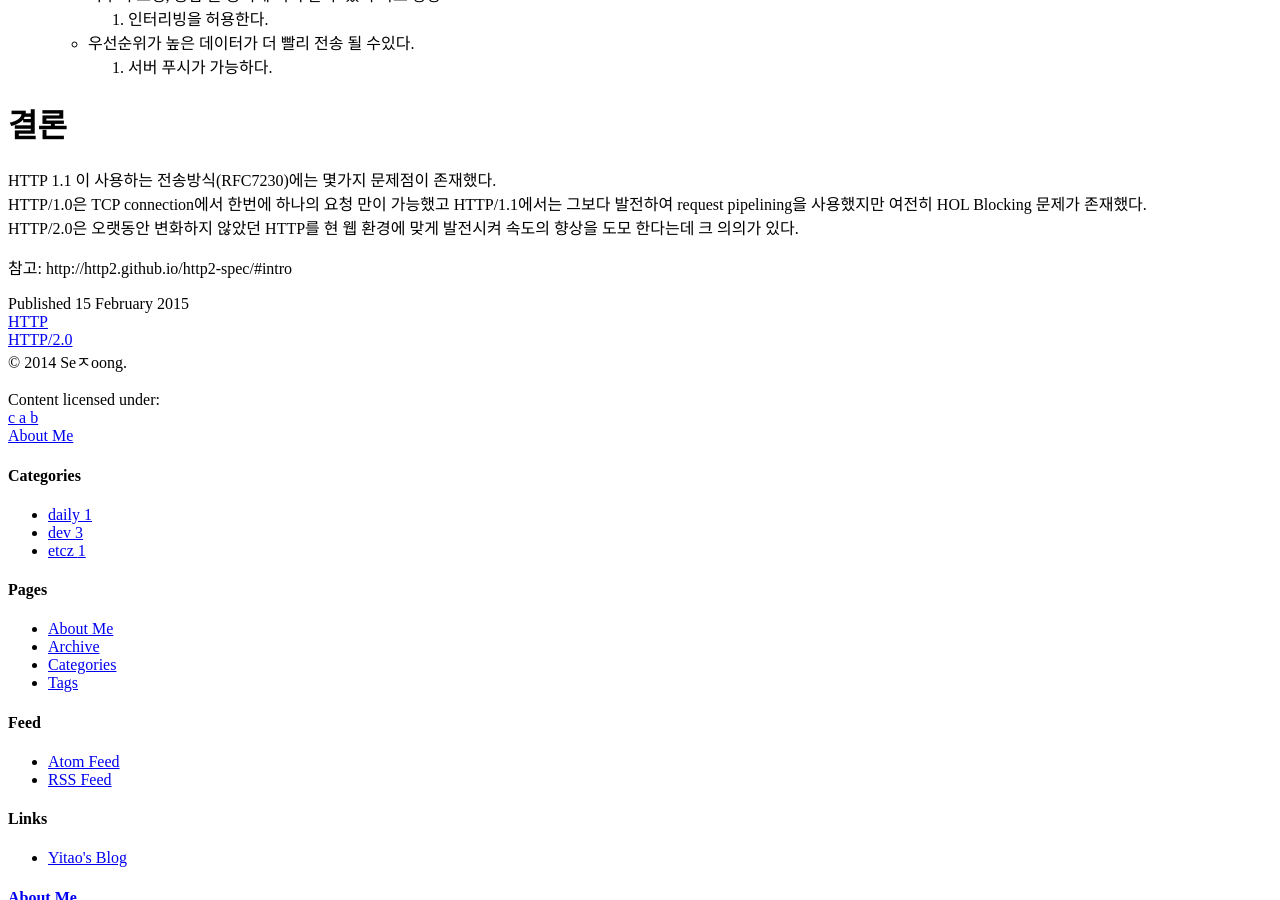
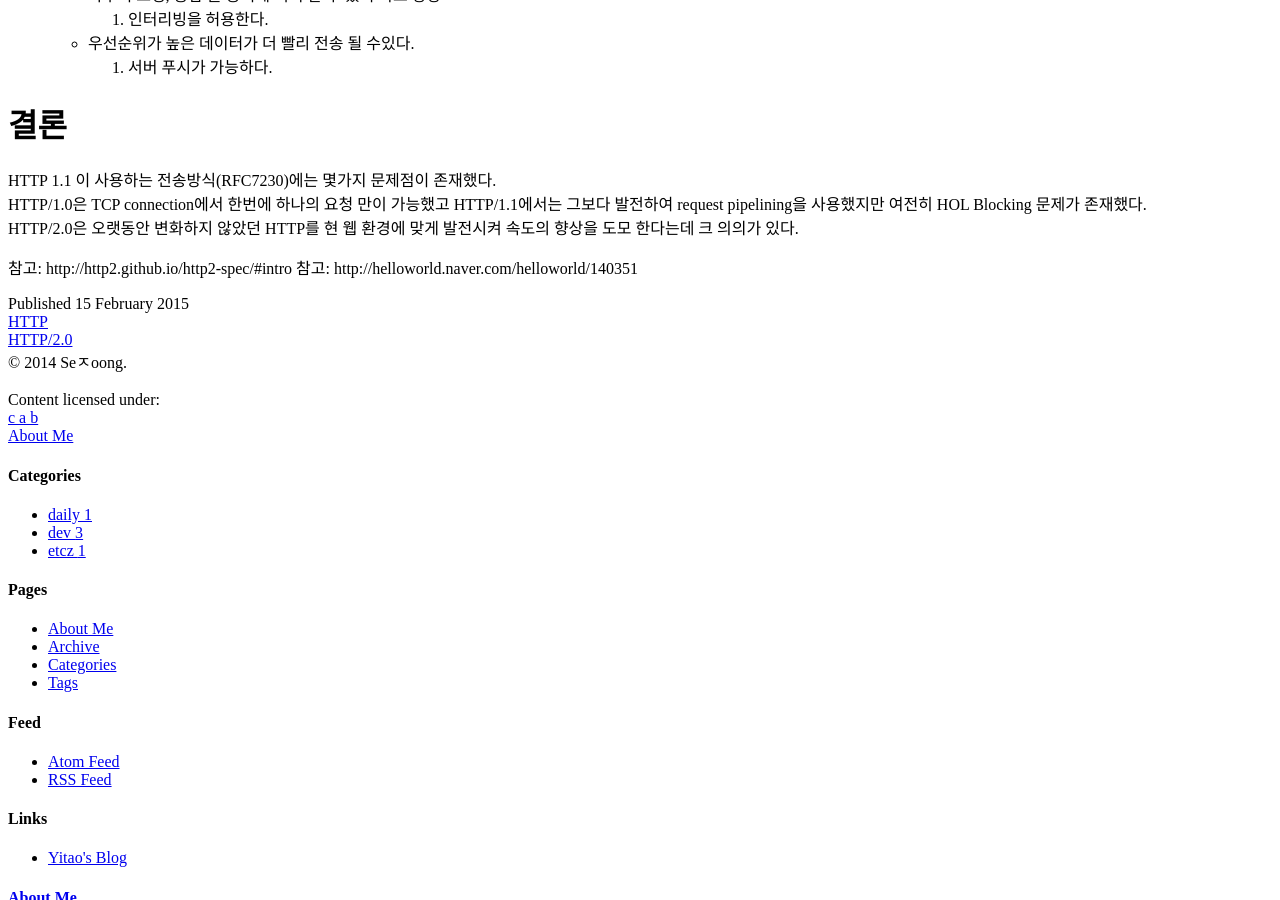
Before and after one commit to sejoong/sejoong.github.com, a Jekyll site: the page built from _posts/2015-02-15-dev.md, in a window 1280 px wide and 900 px high, scrolled down 2456 px. Built offline with Jekyll 4.4.1, drawn with Linux system fonts in a browser that asks for light colours; nearby versions of some CDN libraries; library files that are not in the unit come from our copies; comment, search, counter and statistics services are not loaded; part of the change alters nothing that is shown.

Commit message:
no message

```diff
--- a/_posts/2015-02-15-dev.md
+++ b/_posts/2015-02-15-dev.md
@@ -108,3 +108,4 @@ HTTP/2.0은 오랫동안 변화하지 않았던 HTTP를 현 웹 환경에 맞게
 
 
 참고: http://http2.github.io/http2-spec/#intro
+참고: http://helloworld.naver.com/helloworld/140351
```
